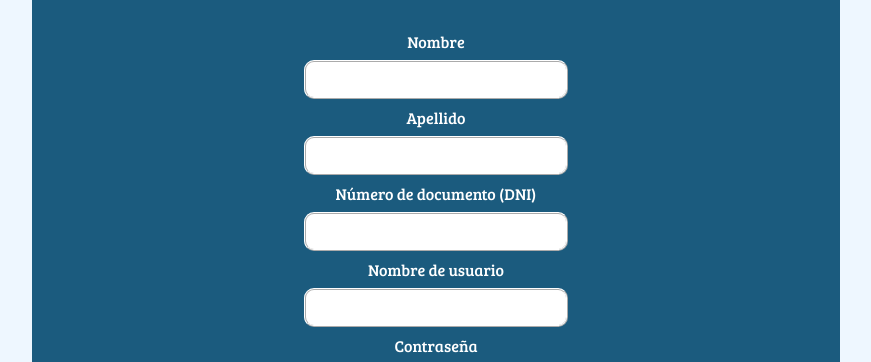
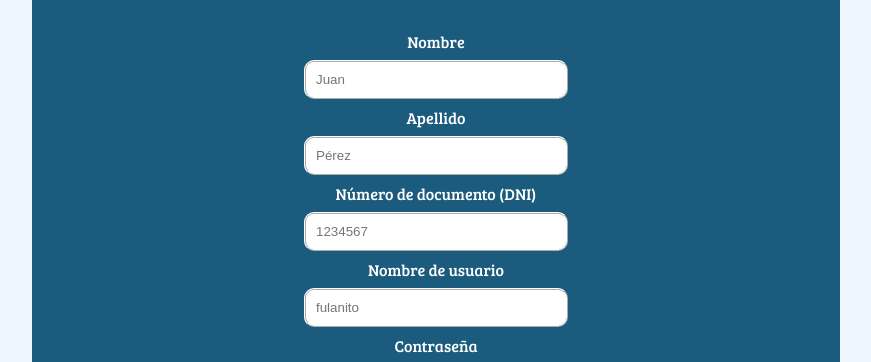
Before and after one commit to Tomy52/tp-prog-iv, an Angular app: page /register in a window 1280 px wide. Shown: the part 295-657 px from the top of the page, without its empty margins (204-1075 px from the left). Built offline with nearby package versions, Linux system fonts and the light colour scheme.

Commit message:
(add) placeholder text for user registration form inputs

```diff
--- a/src/app/components/register/register.html
+++ b/src/app/components/register/register.html
@@ -15,7 +15,7 @@
       <small class="error-msg">El nombre es obligatorio</small>
     }
     <label for="first">Nombre</label>
-    <input type="text" id="first" formControlName="firstname">
+    <input type="text" id="first" formControlName="firstname" placeholder="Juan">
 
     @if(userRegForm.get("lastname")?.hasError('minlength') && userRegForm.get("lastname")?.dirty){
       <small class="error-msg">El apellido debe contener como mínimo 3 caracteres</small>
@@ -27,7 +27,7 @@
       <small class="error-msg">El apellido es obligatorio</small>
     }
     <label for="last">Apellido</label>
-    <input type="text" id="last" formControlName="lastname">
+    <input type="text" id="last" formControlName="lastname" placeholder="Pérez">
 
     @if(userRegForm.get("dni")?.hasError('minlength') && userRegForm.get("dni")?.dirty){
       <small class="error-msg">El DNI debe contener como mínimo 7 números</small>
@@ -39,7 +39,7 @@
       <small class="error-msg">El DNI es obligatorio</small>
     }
     <label for="dni-number">Número de documento (DNI)</label>
-    <input type="number" id="dni-number" formControlName="dni">
+    <input type="number" min="1000000" max="99999999" id="dni-number" formControlName="dni" placeholder="1234567">
 
     @if(userRegForm.get("username")?.hasError('minlength') && userRegForm.get("username")?.dirty){
       <small class="error-msg">El nombre de usuario debe contener como mínimo 3 caracteres</small>
@@ -51,7 +51,7 @@
       <small class="error-msg">El nombre de usuario es obligatorio</small>
     }
     <label for="user">Nombre de usuario</label>
-    <input type="text" id="user" formControlName="username">
+    <input type="text" id="user" formControlName="username" placeholder="fulanito">
 
     @if(userRegForm.get("password")?.hasError('minlength') && userRegForm.get("password")?.dirty){
       <small class="error-msg">La contraseña debe contener como mínimo 8 caracteres</small>
```
